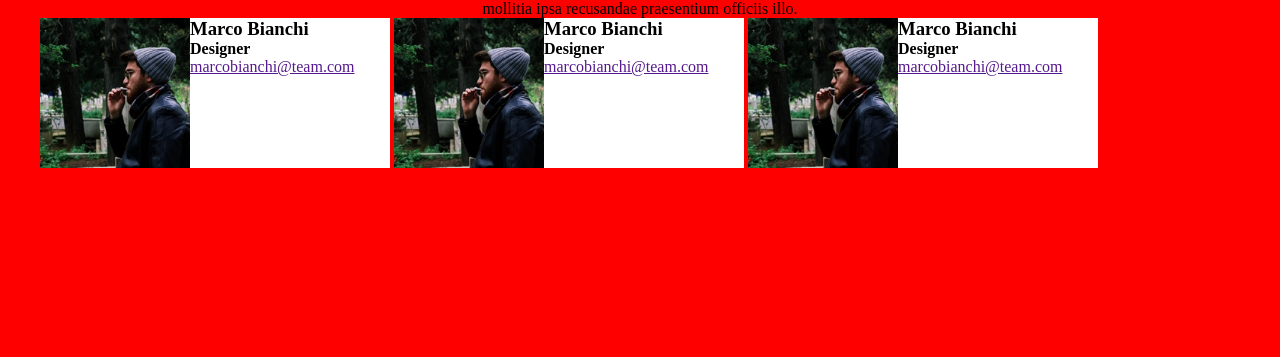
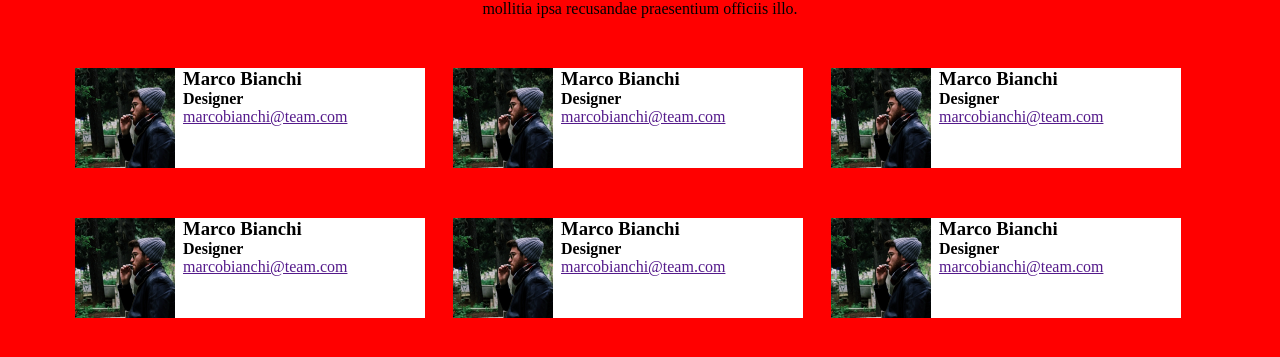
Before and after one commit to LudwigEffort/html-css-float-cards, a plain HTML site: page index.html in a window 1280 px wide. Shown: the part 55-412 px from the top of the page. Drawn offline with Linux system fonts and the light colour scheme.

Commit message:
layout finished

```diff
--- a/css/style.css
+++ b/css/style.css
@@ -4,11 +4,6 @@
     box-sizing: border-box;
 }
 
-/* .clearfix::after {
-	content: '';
-	display: table;
-	clear: both;
-} */
 
 body    {
     background-color: red;
@@ -18,18 +13,20 @@ body    {
     max-width: 1200px;
     margin-left: auto;
     margin-right: auto;
-}
-
-header  {
     text-align: center;
 }
 
+.margin_bottom  {
+    margin-bottom: 50px;
+}
+
 img {
-    width: 150px;
+    width: 100px;
 }
 
 .img_left   {
     float: left;
+    margin-right: 0.5rem;
 
 }
 
@@ -37,4 +34,6 @@ img {
     background-color: white;
     display: inline-block;
     width: 350px;
+    text-align: left;
+    margin-right: 1.5rem;
 }
--- a/index.html
+++ b/index.html
@@ -11,12 +11,14 @@
 
 <body>
     <main class="container">
-        <header>
+
+        <header class="margin_bottom">
             <h1>Meet Our Team</h1>
             <p>Lorem ipsum dolor sit, amet consectetur adipisicing elit. Sint sunt doloremque necessitatibus ea omnis expedita ex vitae consequuntur tempora, beatae, quasi magnam quos eligendi mollitia ipsa recusandae praesentium officiis illo.</p>
         </header>
 
-
+        <!-- First three label -->
+        <section class="margin_bottom">
 
             <!-- Div 1 -->
             <div class="label">
@@ -26,6 +28,7 @@
                 <a href="">marcobianchi@team.com</a>
             </div>
 
+            <!-- Div 2 -->
             <div class="label">
                 <img src="img/male1.png" alt="" class="img_left">
                 <h3>Marco Bianchi</h3>
@@ -33,6 +36,35 @@
                 <a href="">marcobianchi@team.com</a>
             </div>
 
+            <!-- Div 3 -->
+            <div class="label">
+                <img src="img/male1.png" alt="" class="img_left">
+                <h3>Marco Bianchi</h3>
+                <h4>Designer</h4>
+                <a href="">marcobianchi@team.com</a>
+            </div>
+
+        </section>
+
+        <!-- Second three label -->
+        <section>
+            <!-- Div 4 -->
+            <div class="label">
+                <img src="img/male1.png" alt="" class="img_left">
+                <h3>Marco Bianchi</h3>
+                <h4>Designer</h4>
+                <a href="">marcobianchi@team.com</a>
+            </div>
+
+            <!-- Div 5 -->
+            <div class="label">
+                <img src="img/male1.png" alt="" class="img_left">
+                <h3>Marco Bianchi</h3>
+                <h4>Designer</h4>
+                <a href="">marcobianchi@team.com</a>
+            </div>
+
+            <!-- Div 6 -->
             <div class="label">
                 <img src="img/male1.png" alt="" class="img_left">
                 <h3>Marco Bianchi</h3>
@@ -41,6 +73,10 @@
             </div>
 
 
+        </section>
+
+
+
     </main>
 
 </body>
```
Lines whose indentation alone changed are shown as unchanged.
